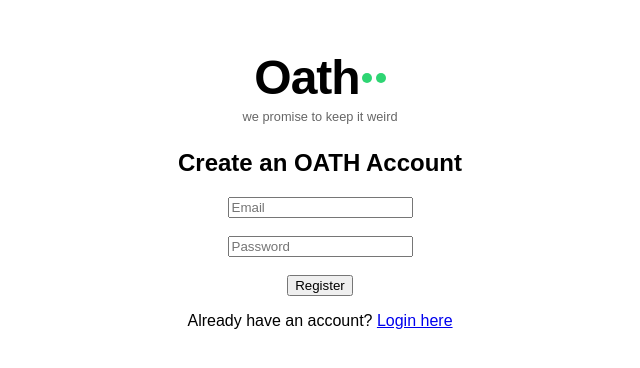
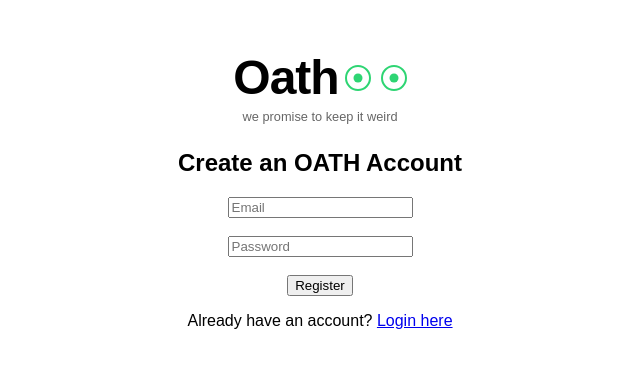
Before and after one commit to Saifsherbeeny/Lazy-todo, a Flask app: page /signup in a window 1280 px wide. Shown: the top 368 px of the page, without its empty margins (320-960 px from the left). Run offline with Flask 3, Linux system fonts and the light colour scheme.

Commit message:
signup page mod

```diff
--- a/templates/signup.html
+++ b/templates/signup.html
@@ -1,20 +1,53 @@
 <!DOCTYPE html>
 <html>
 <head>
-    <title>Lazy To-Do - Sign Up</title>
-    <style>body { font-family: sans-serif; text-align: center; margin-top: 50px; }</style>
+    <title>OATH : Lazy To-Do - Sign Up</title>
+    <style>
+        body { font-family: sans-serif; text-align: center; margin-top: 50px; }
+
+        .eye {
+            width: 22px; height: 22px;
+            background: white;
+            border-radius: 50%;
+            border: 2px solid #2ed573;
+            position: relative;
+            overflow: hidden;
+            display: inline-block;
+            transition: border-radius 0.25s ease, height 0.25s ease;
+            vertical-align: middle;
+        }
+        .eye.shy { height: 4px; border-radius: 0 0 22px 22px; border-top: none; }
+        .pupil {
+            position: absolute;
+            width: 9px; height: 9px;
+            background: #2ed573;
+            border-radius: 50%;
+            top: 50%; left: 50%;
+            transform: translate(-50%, -50%);
+            transition: transform 0.18s cubic-bezier(0.175, 0.885, 0.32, 1.275);
+        }
+        .eye.shy .pupil { opacity: 0; }
+        .lids {
+            position: absolute; top: 0; left: 0; right: 0;
+            height: 0; background: #2ed573;
+            transition: height 0.3s ease; z-index: 2;
+        }
+        .eye.typing .lids { height: 6px; }
+    </style>
 </head>
+<body>
+
 <div style="text-align: center; margin-bottom: 25px; user-select: none;">
-    <h1 style="font-size: 3rem; font-weight: 800; letter-spacing: -1px; margin: 0; display: inline-flex; align-items: center; justify-content: center;">
+    <h1 style="font-size: 3rem; font-weight: 800; letter-spacing: -1px; margin: 0; display: inline-flex; align-items: center; justify-content: center; gap: 6px;">
         Oath
-        <span id="logo-eyes" style="display: inline-flex; gap: 4px; margin-left: 2px; transition: transform 0.2s ease;">
-            <span class="eye-pupil" style="width: 10px; height: 10px; background: #2ed573; border-radius: 50%; display: inline-block; transition: transform 0.2s cubic-bezier(0.175, 0.885, 0.32, 1.275);"></span>
-            <span class="eye-pupil" style="width: 10px; height: 10px; background: #2ed573; border-radius: 50%; display: inline-block; transition: transform 0.2s cubic-bezier(0.175, 0.885, 0.32, 1.275);"></span>
+        <span style="display: inline-flex; gap: 10px; align-items: center;">
+            <span class="eye" id="eye-left"><span class="lids"></span><span class="pupil" id="pupil-left"></span></span>
+            <span class="eye" id="eye-right"><span class="lids"></span><span class="pupil" id="pupil-right"></span></span>
         </span>
     </h1>
     <p style="font-size: 0.8rem; margin: 4px 0 0 0; opacity: 0.6; font-weight: 500;">we promise to keep it weird</p>
 </div>
-<body>
+
 <h2>Create an OATH Account</h2>
 <form method="POST">
     <input type="email" name="email" placeholder="Email" required><br><br>
@@ -22,37 +55,50 @@
     <button type="submit">Register</button>
 </form>
 <p>Already have an account? <a href="/login">Login here</a></p>
+
 <script>
+const eyes = [document.getElementById('eye-left'), document.getElementById('eye-right')];
+const pupils = [document.getElementById('pupil-left'), document.getElementById('pupil-right')];
 const emailInput = document.querySelector('input[name="email"]');
-    const passwordInput = document.querySelector('input[name="password"]');
-    const pupils = document.querySelectorAll('.eye-pupil');
-    const eyesContainer = document.getElementById('logo-eyes');
+const pwInput = document.querySelector('input[name="password"]');
+const MAX_OFFSET = 4.5;
 
-    // 1. When user clicks/types in Email: Look down at the input box
-    emailInput.addEventListener('focus', () => {
-        pupils.forEach(pupil => {
-            pupil.style.transform = 'translate(-4px, 5px)'; // Shift left and down
+function getCenter(el) {
+    const r = el.getBoundingClientRect();
+    return { x: r.left + r.width / 2, y: r.top + r.height / 2 };
+}
+function lookAt(target) {
+    const tr = target.getBoundingClientRect();
+    const tx = tr.left + tr.width / 2, ty = tr.top + tr.height / 2;
+    pupils.forEach((p, i) => {
+        const c = getCenter(eyes[i]);
+        const dx = tx - c.x, dy = ty - c.y;
+        const d = Math.sqrt(dx*dx + dy*dy) || 1;
+        p.style.transform = `translate(calc(-50% + ${dx/d*MAX_OFFSET}px), calc(-50% + ${dy/d*MAX_OFFSET}px))`;
     });
-        eyesContainer.style.transform = 'rotate(-5deg)';
-    });
+}
+function goShy() { eyes.forEach(e => { e.classList.add('shy'); e.classList.remove('typing'); }); }
+function unShy() { eyes.forEach(e => e.classList.remove('shy')); }
+function setTyping(on) { eyes.forEach(e => on ? e.classList.add('typing') : e.classList.remove('typing')); }
+function resetEyes() { unShy(); pupils.forEach(p => p.style.transform = 'translate(-50%,-50%)'); setTyping(false); }
 
-    // 2. When user clicks in Password: Look away suspiciously!
-    passwordInput.addEventListener('focus', () => {
-        pupils.forEach(pupil => {
-            pupil.style.transform = 'translate(12px, -8px) scale(0.7)'; // Shift completely away and shrink
-        });
-        eyesContainer.style.transform = 'rotate(15deg)';
-    });
+emailInput.addEventListener('focus', () => { unShy(); lookAt(emailInput); });
+emailInput.addEventListener('input', () => setTyping(true));
+emailInput.addEventListener('blur', () => setTyping(false));
+pwInput.addEventListener('focus', goShy);
+pwInput.addEventListener('blur', resetEyes);
 
-    // 3. Reset when user clicks completely out of the inputs
-    [emailInput, passwordInput].forEach(input => {
-        input.addEventListener('blur', () => {
-            pupils.forEach(pupil => {
-                pupil.style.transform = 'translate(0, 0) scale(1)'; // Snap back to center
-            });
-            eyesContainer.style.transform = 'rotate(0deg)';
+document.addEventListener('mousemove', e => {
+    if (document.activeElement === pwInput) return;
+    if (document.activeElement === emailInput) { lookAt(emailInput); return; }
+    pupils.forEach((p, i) => {
+        const c = getCenter(eyes[i]);
+        const dx = e.clientX - c.x, dy = e.clientY - c.y;
+        const d = Math.sqrt(dx*dx + dy*dy) || 1;
+        p.style.transform = `translate(calc(-50% + ${dx/d*MAX_OFFSET}px), calc(-50% + ${dy/d*MAX_OFFSET}px))`;
     });
 });
 </script>
+
 </body>
 </html>
```
Also changed, not shown: templates/index.html (+24 -0 lines), templates/login.html (+41 -32 lines). Lines whose indentation alone changed are shown as unchanged.
